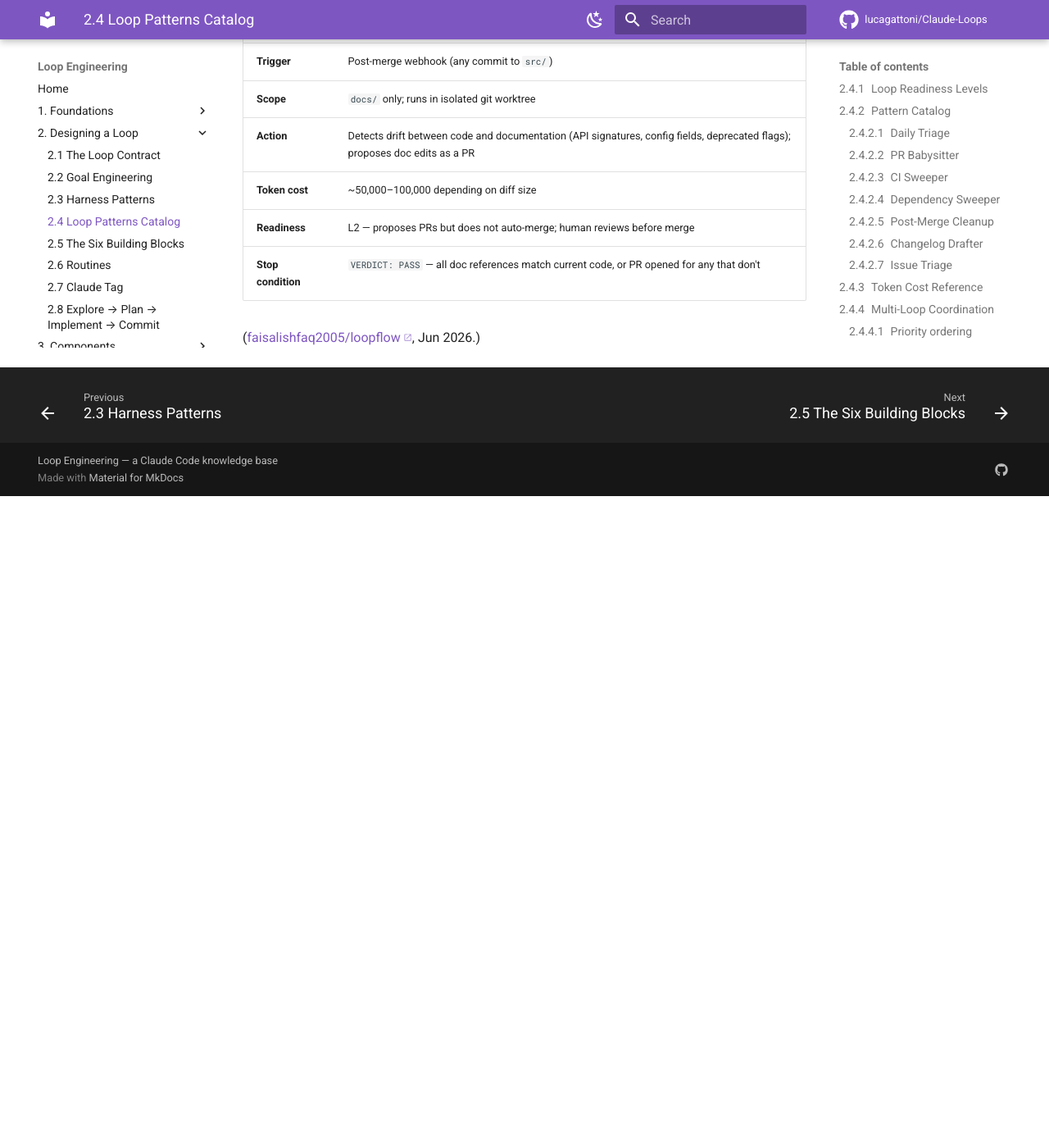
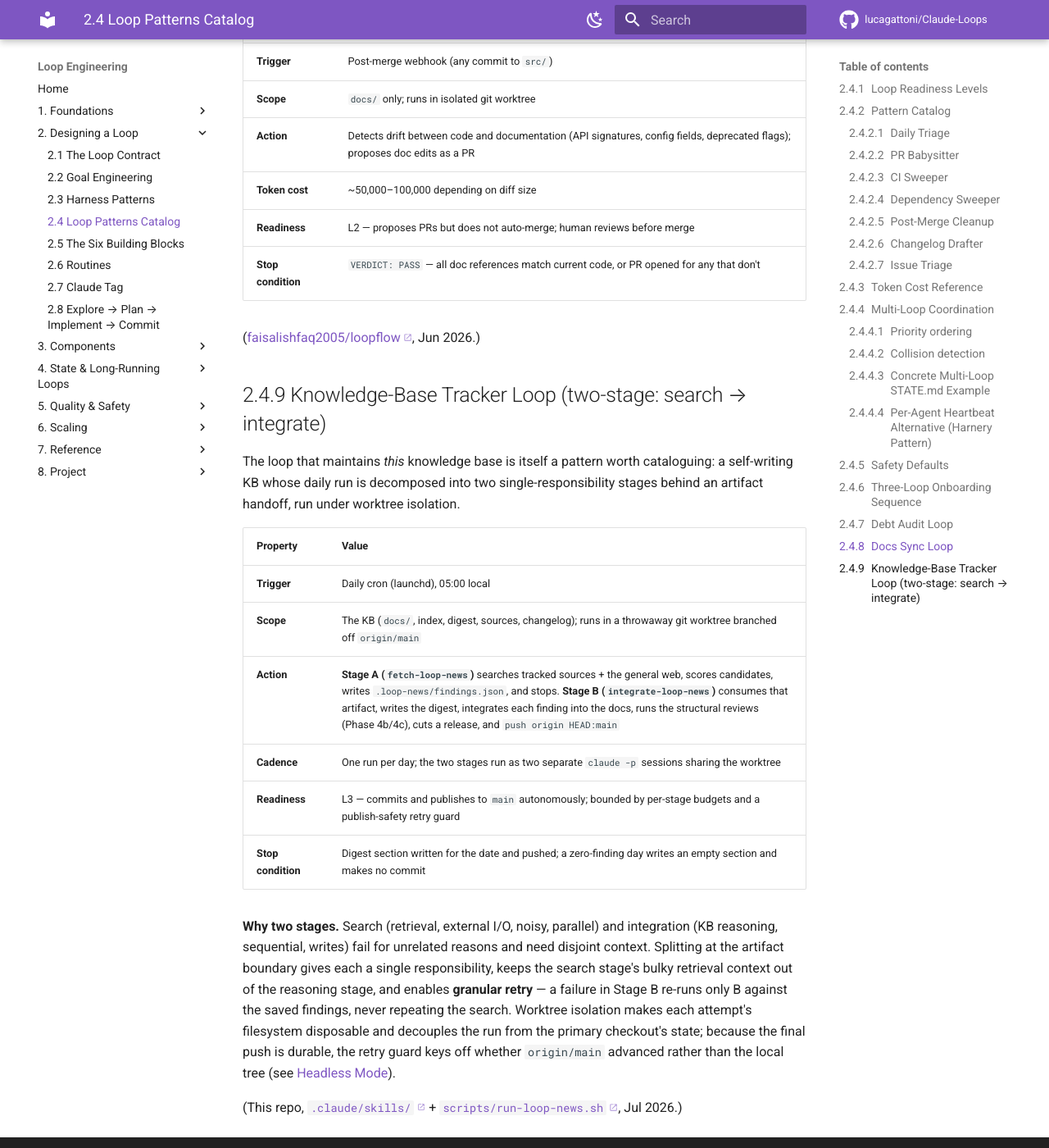
Before and after one commit to lucagattoni/Claude-Loops, an MkDocs documentation site: the page built from docs/34-loop-patterns.md, in a window 1280 px wide and 1400 px high, scrolled down 7483 px. Shown: the whole window at 82% size. Built offline with MkDocs 1.6.1 and Material for MkDocs 9.7.7, drawn with Linux system fonts in a browser that asks for light colours; comment, search, counter and statistics services are not loaded; before the commit the page ends 8088 px from its top, so only the background shows below that.

Commit message:
feat: split tracker into fetch-loop-news + integrate-loop-news, worktree wrapper
- Create integrate-loop-news skill (Phase 0 handoff-load + digest/integrate/4b/4c/release)
- Rewrite run-loop-news.sh: two sessions in one worktree, granular retry, publish guard
- Per-stage model/effort/max-turns/budget config (env-overridable)
- integrate-loop-news stages mkdocs.yml (fixes silently-uncommitted nav edits)
- .gitignore .loop-news/; docs/09 + docs/34 document the pattern; README/CLAUDE.md updated
- CLAUDE.md: always-work-in-a-worktree convention

Co-Authored-By: Claude Opus 4.8 <noreply@anthropic.com>
Claude-Session: https://claude.ai/code/session_01EWauSfX7XeuFARFZsd1DtG

```diff
--- a/docs/09-headless-mode.md
+++ b/docs/09-headless-mode.md
@@ -171,6 +171,41 @@ The deeper fix for true safe-to-retry is *idempotency inside the loop itself* (e
 digest section keyed by date that is updated rather than appended, and the commit as the
 single final atomic step) — the wrapper guard above only refuses to compound damage.
 
+### Worktree isolation + a two-session pipeline (the production shape)
+
+`scripts/run-loop-news.sh` evolved past the single-checkout guard above into a shape worth
+copying for any self-writing daily loop:
+
+1. **Run in a throwaway git worktree branched off `origin/main`.** The daily cron must not
+   inherit whatever branch or dirty state the primary checkout happens to be in. A worktree
+   (`git worktree add -b <temp> <wt> origin/main`) gives every run a clean, isolated base
+   and makes a failed attempt's filesystem fully disposable. A `trap cleanup EXIT` removes
+   it in every path.
+
+2. **Split the loop into two sessions with an artifact handoff.** The search half
+   (`fetch-loop-news`) writes a compact `.loop-news/findings.json` and stops; the KB half
+   (`integrate-loop-news`) starts a *fresh* session that consumes only that artifact,
+   integrates, and pushes. The session boundary keeps the search stage's bulky retrieval
+   context out of the reasoning stage, and makes each half independently testable and
+   retryable.
+
+3. **Granular retry via a per-attempt tree reset.** The worktree is created once per run;
+   each attempt `git reset --hard origin/main` + `git clean -fd` first. Because the artifact
+   lives in the *gitignored* `.loop-news/`, it survives the reset — so a failure in the KB
+   half re-runs **only** that half against the saved findings, never repeating the expensive
+   search.
+
+4. **Adapt the retry guard to the durable side effect.** Worktree isolation makes the tree
+   disposable, but the final `git push origin HEAD:main` is durable and outlives the
+   worktree. So the guard is retargeted from "primary `HEAD` moved" to "**`origin/main`
+   advanced past the base SHA**": on failure, if `origin/main` moved, a prior attempt already
+   published → stop and notify, never retry (a blind retry would double-commit the digest).
+   A zero-finding day makes no commit, so success stays judged by exit code, not by whether
+   `main` advanced.
+
+On success the wrapper fast-forwards the primary checkout (`git pull --ff-only`) only if it
+is on `main`, so the local checkout tracks the published run without disturbing other work.
+
 ## Scheduling with macOS LaunchAgent
 
 For daily headless loops that require local tools (Chrome browser automation, local
--- a/docs/34-loop-patterns.md
+++ b/docs/34-loop-patterns.md
@@ -281,3 +281,30 @@ tech-debt register rather than a static weekly snapshot.
 | **Stop condition** | `VERDICT: PASS` — all doc references match current code, or PR opened for any that don't |
 
 ([faisalishfaq2005/loopflow](https://github.com/faisalishfaq2005/loopflow), Jun 2026.)
+
+## Knowledge-Base Tracker Loop (two-stage: search → integrate)
+
+The loop that maintains *this* knowledge base is itself a pattern worth cataloguing: a
+self-writing KB whose daily run is decomposed into two single-responsibility stages behind
+an artifact handoff, run under worktree isolation.
+
+| Property | Value |
+|---|---|
+| **Trigger** | Daily cron (launchd), 05:00 local |
+| **Scope** | The KB (`docs/`, index, digest, sources, changelog); runs in a throwaway git worktree branched off `origin/main` |
+| **Action** | **Stage A (`fetch-loop-news`)** searches tracked sources + the general web, scores candidates, writes `.loop-news/findings.json`, and stops. **Stage B (`integrate-loop-news`)** consumes that artifact, writes the digest, integrates each finding into the docs, runs the structural reviews (Phase 4b/4c), cuts a release, and `push origin HEAD:main` |
+| **Cadence** | One run per day; the two stages run as two separate `claude -p` sessions sharing the worktree |
+| **Readiness** | L3 — commits and publishes to `main` autonomously; bounded by per-stage budgets and a publish-safety retry guard |
+| **Stop condition** | Digest section written for the date and pushed; a zero-finding day writes an empty section and makes no commit |
+
+**Why two stages.** Search (retrieval, external I/O, noisy, parallel) and integration
+(KB reasoning, sequential, writes) fail for unrelated reasons and need disjoint context.
+Splitting at the artifact boundary gives each a single responsibility, keeps the search
+stage's bulky retrieval context out of the reasoning stage, and enables **granular retry**
+— a failure in Stage B re-runs only B against the saved findings, never repeating the
+search. Worktree isolation makes each attempt's filesystem disposable and decouples the run
+from the primary checkout's state; because the final push is durable, the retry guard keys
+off whether `origin/main` advanced rather than the local tree (see
+[Headless Mode](09-headless-mode.md)).
+
+(This repo, [`.claude/skills/`](https://github.com/lucagattoni/Claude-Loops/tree/main/.claude/skills) + [`scripts/run-loop-news.sh`](https://github.com/lucagattoni/Claude-Loops/blob/main/scripts/run-loop-news.sh), Jul 2026.)
```
Also changed, not shown: .claude/skills/integrate-loop-news/SKILL.md (added, +305 -0 lines), CHANGELOG.md (+18 -0 lines), CLAUDE.md (+8 -6 lines), README.md (+15 -6 lines), 2 other files.
